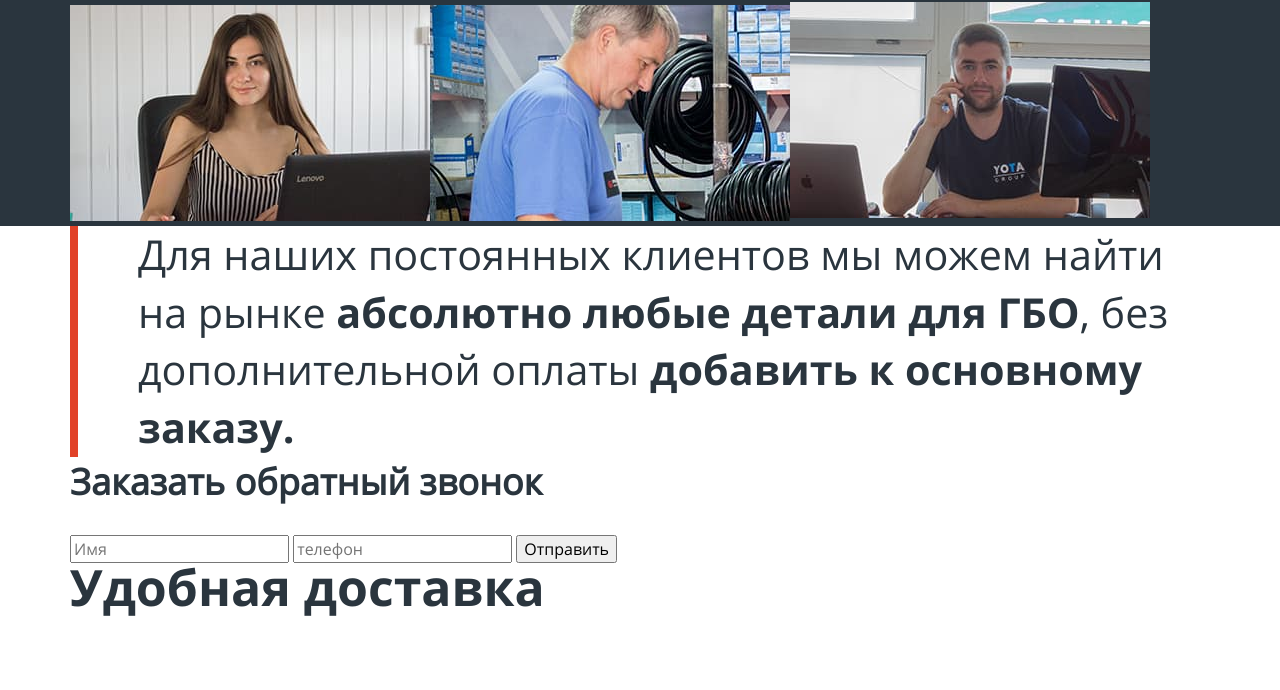
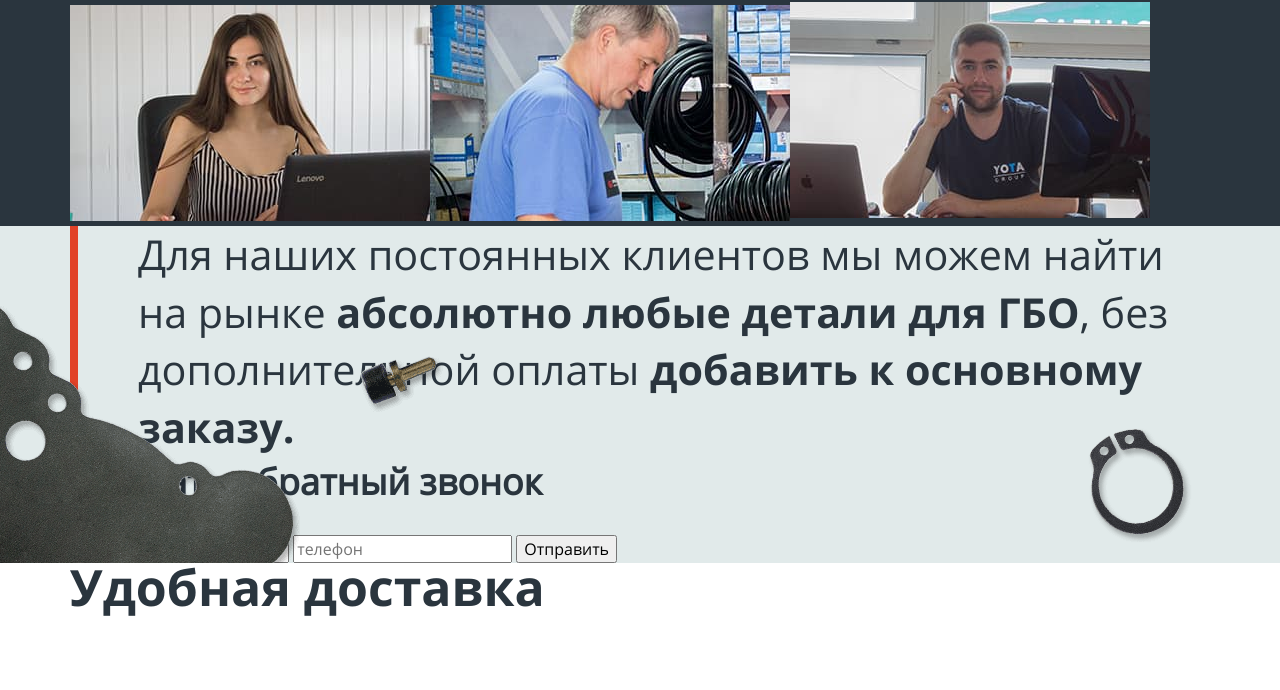
Before and after one commit to menim/grand-avtogaz, a website: page index.html in a window 1280 px wide. Shown: the part 2869-3559 px from the top of the page. Drawn offline with nearby package versions, Linux system fonts and the light colour scheme; files that its build step writes are made by us from their sources.

Commit message:
Add gbo-offer layout styles

```diff
--- /dev/null
+++ b/sass/layout/_gbo-offer.scss
@@ -0,0 +1,30 @@
+.gbo-offer {
+  background-color: $mystic;
+  position: relative;
+  font-size: 1rem;
+
+  &__description {
+    margin-bottom: 7.5em;
+  }
+
+  &::after,
+  &::before {
+    content: '';
+    position: absolute;
+    display: block;
+    top: 0;
+    left: 0;
+    right: 0;
+    bottom: 0;
+  }
+
+  &::before {
+    background: url('../../img/repair-1.png') no-repeat;
+    background-position: 0 3.75em;
+  }
+
+  &::after {
+    background: url('../../img/repair-2.png') no-repeat;
+    background-position: 100% 11.875em;
+  }
+}
--- a/sass/main.scss
+++ b/sass/main.scss
@@ -1,6 +1,6 @@
 @import 'abstracts/mixins', 'abstracts/variables', 'base/normalize',
   'base/general', 'vendors/grid.scss', 'layout/inner-wrapper', 'layout/header',
   'layout/container-vs-pad', 'layout/gbo-brands', 'layout/our-command',
-  'components/logo', 'components/menu', 'components/link', 'components/headline',
-  'components/description', 'components/paragraph',
+  'layout/gbo-offer', 'components/logo', 'components/menu', 'components/link',
+  'components/headline', 'components/description', 'components/paragraph',
   'components/employee-card.scss';
```
